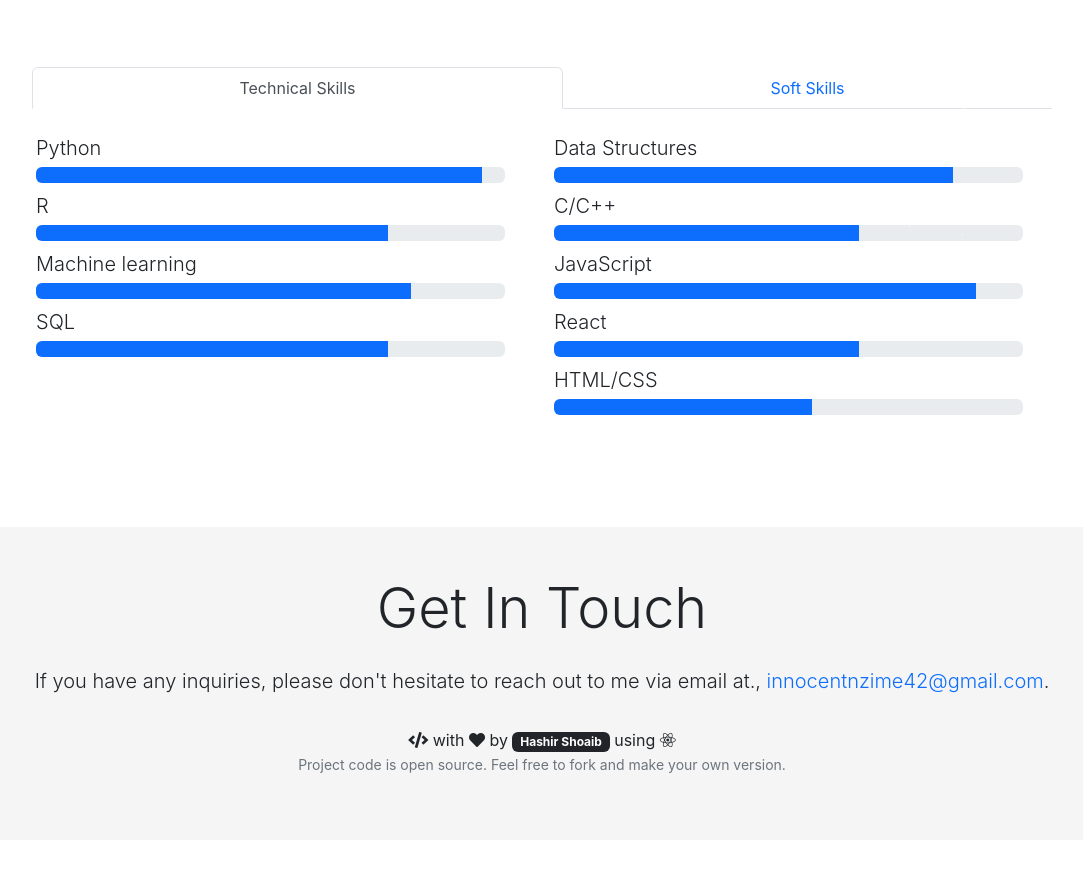
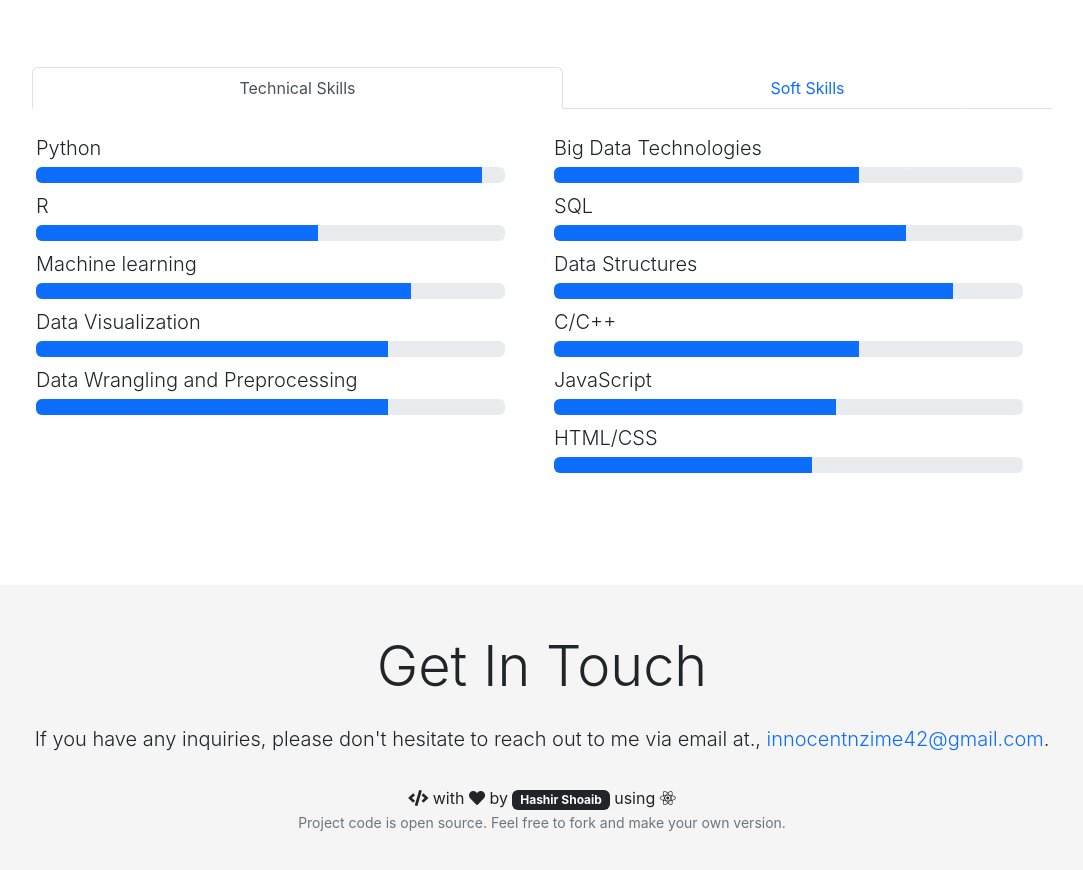
Before and after one commit to Innocent50/homepage, a React (Create React App) app: page / in a window 1280 px wide. Shown: the part 3562-4432 px from the top of the page, without its empty margins (98-1181 px from the left). Before the commit the page ends 4402 px from the top, so only its background shows below. Built offline with nearby package versions, Linux system fonts and the light colour scheme; no server answers.

Commit message:
update few things

```diff
--- a/src/editable-stuff/config.js
+++ b/src/editable-stuff/config.js
@@ -115,23 +115,25 @@ const skills = {
   heading: "Skills",
   hardSkills: [
     { name: "Python", value: 95 },
-    {name: "R", value: 75 },
+    {name: "R", value: 60 },
     { name: "Machine learning", value: 80 },
+    { name: "Data Visualization", value: 75 },
+    { name: "Data Wrangling and Preprocessing", value: 75 },
+    { name: "Big Data Technologies", value: 65 },
     { name: "SQL", value: 75 },
     { name: "Data Structures", value: 85 },
     { name: "C/C++", value: 65 },
-    { name: "JavaScript", value: 90 },
-    { name: "React", value: 65 },
+    { name: "JavaScript", value: 60 },
     { name: "HTML/CSS", value: 55 },
   ],
   softSkills: [
-    { name: "Goal-Oriented", value: 80 },
-    { name: "Collaboration", value: 90 },
-    { name: "Positivity", value: 75 },
-    { name: "Adaptability", value: 85 },
+    { name: "Goal-Oriented", value: 90 },
+    { name: "Continuous Learning", value: 90 },
+    { name: "Communication and Collaboration", value: 90 },
+    { name: "Adaptability", value: 90 },
     { name: "Problem Solving", value: 75 },
     { name: "Empathy", value: 90 },
-    { name: "Organization", value: 70 },
+    { name: "Organization", value: 90 },
     { name: "Creativity", value: 90 },
   ],
 };
```
